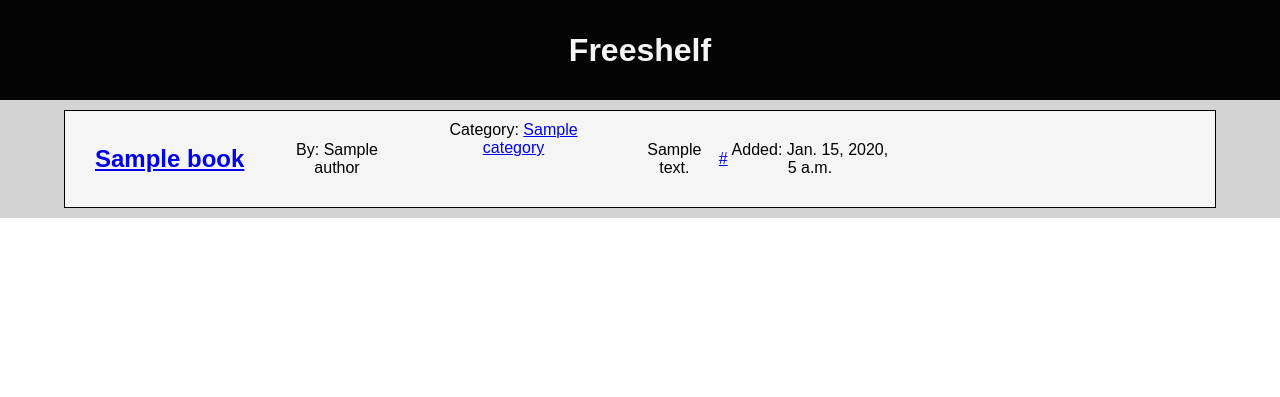
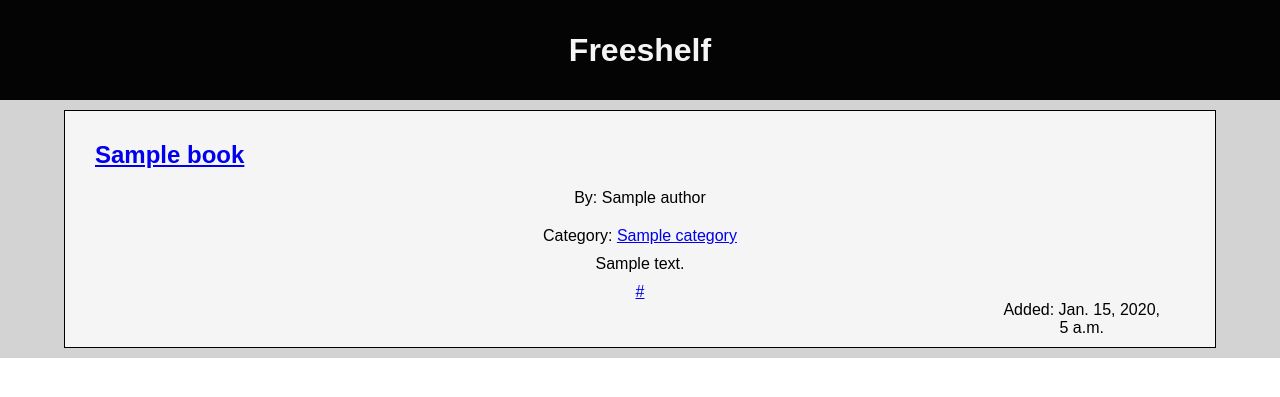
Before and after one commit to Momentum-Team-9/django-freeshelf-sarah-wines, a Django app: page /books/ in a window 1280 px wide. Shown: the top 397 px of the page. Run offline with Django 3.2, Linux system fonts and the light colour scheme; tables that the repository leaves empty hold one stand-in row (values such as "Sample post").

Commit message:
improves css

```diff
--- a/static/css/style.css
+++ b/static/css/style.css
@@ -10,7 +10,6 @@
   margin: 10px 5% 10px 5%;
   text-align: center;
   padding: 10px;
-  display: flex;
   flex-wrap: wrap;
 
   width: 90%;
@@ -31,7 +30,10 @@
   align-items: center;
   margin: 20px;
 }
-
+.title-author {
+  display: inline-block;
+  direction: ltr;
+}
 p {
   width: 80%;
 }
@@ -45,24 +47,27 @@ h1 {
 }
 .author {
   display: flex;
-  float: left;
-
+  justify-content: center;
+  align-items: center;
   margin: 20px;
 }
 .category {
-  float: left;
+  display: flex;
+  justify-content: center;
+  align-items: center;
 }
 .description {
   display: flex;
   justify-content: center;
   align-items: center;
+  margin-top: 10px;
 }
 .url {
   display: flex;
   justify-content: center;
   align-items: center;
+  margin-top: 10px;
 }
 .created_at {
   float: right;
-  margin-top: 20px;
 }
```
